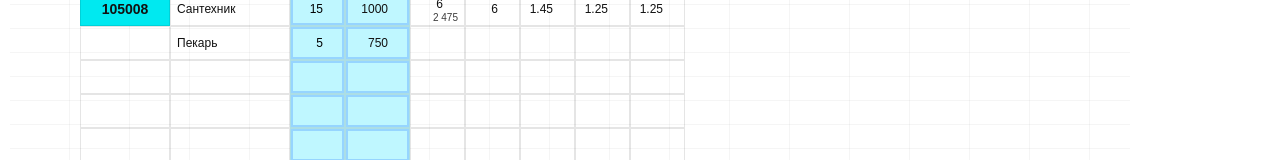
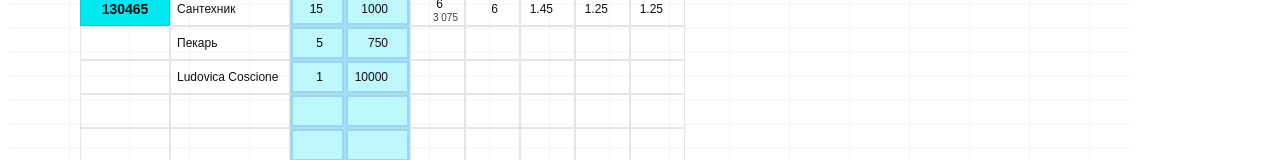
Before and after one commit to maratserebryakov/Fin1, a plain HTML site: page index.html in a window 1280 px wide. Shown: the part 264-424 px from the top of the page. Drawn offline with nearby package versions, Linux system fonts and the light colour scheme.

Commit message:
Update index.html
Ludovica в 4 строчке

```diff
--- a/index.html
+++ b/index.html
@@ -314,9 +314,9 @@
 
             <!-- Row 4 -->
             <div class="cell"></div>
-            <div class="cell name"><input class="NAME" type="text" value=""></div>
-            <div class="cell tGrey"><input class="T" type="number" step="1" value=""></div>
-            <div class="cell num"><input class="R" type="number" step="100" value=""></div>
+            <div class="cell name"><input class="NAME" type="text" value="Ludovica Coscione"></div>
+            <div class="cell tGrey"><input class="T" type="number" step="1" value="1"></div>
+            <div class="cell num"><input class="R" type="number" step="100" value="10000"></div>
             <div class="cell num"></div><div class="cell num"></div><div class="cell num"></div><div class="cell num"></div><div class="cell num"></div>
 
             <!-- Row 5 -->
```
